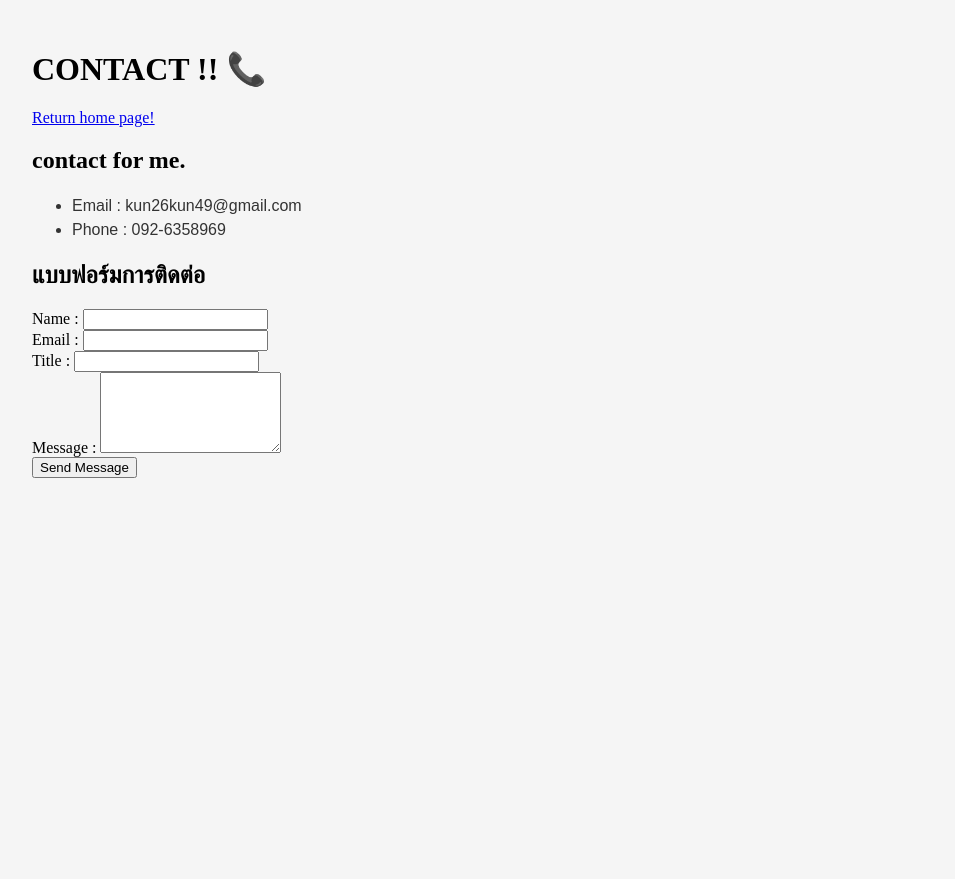
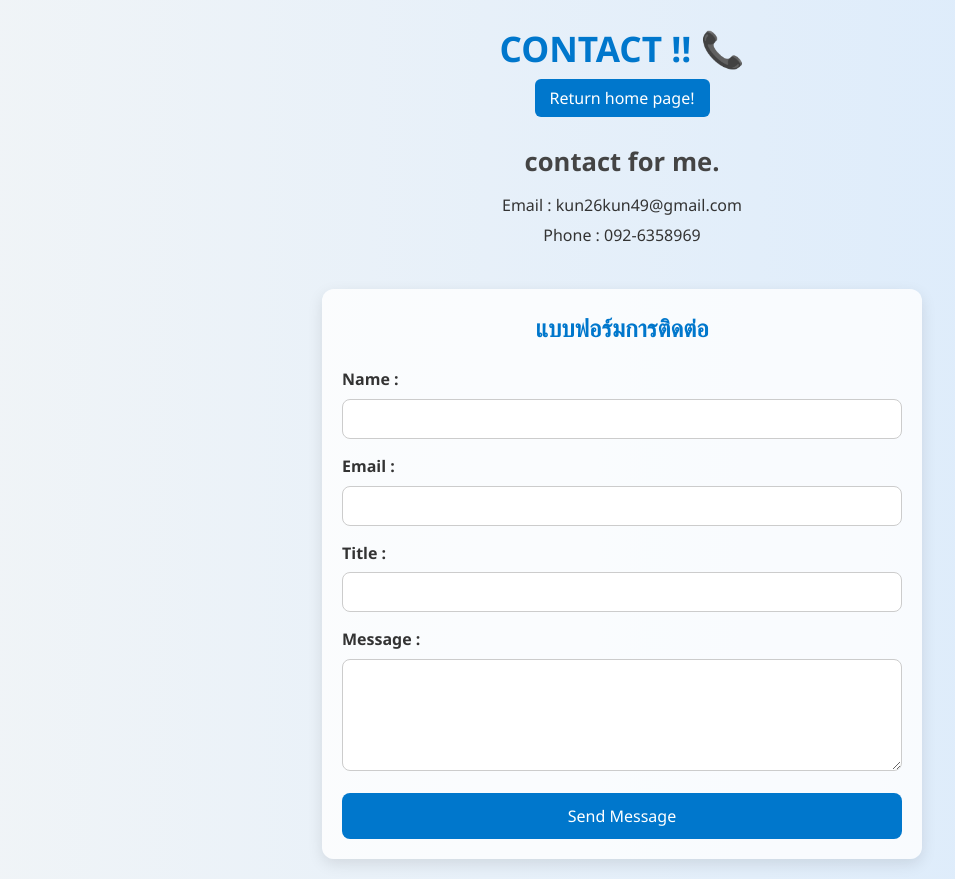
Before and after one commit to Moon-dev06/MyPage_V2, a plain HTML site: page contact.html in a window 1280 px wide. Shown: the whole page, without its empty margins (18-973 px from the left). Before the commit the page ends 800 px from the top, so only its background shows below. Drawn offline with Linux system fonts and the light colour scheme.

Commit message:
homework1
แก้ไข1

```diff
--- a/contact.html
+++ b/contact.html
@@ -4,7 +4,7 @@
     <meta charset="UTF-8">
     <meta name="viewport" content="width=device-width, initial-scale=1.0">
     <title>ติดต่อเรา</title>
-    <link rel="stylesheet" href="css/styles.css">
+    <link rel="stylesheet" href="css/con_styles.css">
 </head>
 <body>
     <header>
--- /dev/null
+++ b/css/con_styles.css
@@ -0,0 +1,117 @@
+/* รีเซ็ตเบื้องต้น */
+* {
+    margin: 0;
+    padding: 0;
+    box-sizing: border-box;
+    font-family: "Segoe UI", Tahoma, sans-serif;
+}
+
+body {
+    background: linear-gradient(to right, #f0f4f7, #d9eafc);
+    color: #333;
+    line-height: 1.6;
+    padding: 20px;
+}
+
+/* ส่วนหัว */
+header {
+    text-align: center;
+    margin-bottom: 30px;
+}
+
+header h1 {
+    font-size: 2.2rem;
+    color: #0077cc;
+    margin-bottom: 10px;
+}
+
+nav a {
+    text-decoration: none;
+    background: #0077cc;
+    color: white;
+    padding: 8px 15px;
+    border-radius: 6px;
+    transition: 0.3s;
+}
+
+nav a:hover {
+    background: #005fa3;
+}
+
+/* Contact Info */
+#contact-info {
+    text-align: center;
+    margin-bottom: 40px;
+}
+
+#contact-info h2 {
+    font-size: 1.6rem;
+    margin-bottom: 10px;
+    color: #444;
+}
+
+.contact {
+    list-style: none;
+    font-size: 1rem;
+}
+
+.contact li {
+    margin: 5px 0;
+}
+
+/* Contact Form */
+#contact-form-section {
+    max-width: 600px;
+    margin: auto;
+    background: #ffffffcc;
+    padding: 20px;
+    border-radius: 12px;
+    box-shadow: 0 5px 15px rgba(0,0,0,0.1);
+}
+
+#contact-form-section h2 {
+    text-align: center;
+    margin-bottom: 20px;
+    color: #0077cc;
+}
+
+.contact-form div {
+    margin-bottom: 15px;
+}
+
+label {
+    display: block;
+    margin-bottom: 6px;
+    font-weight: bold;
+    color: #333;
+}
+
+input, textarea {
+    width: 100%;
+    padding: 10px;
+    border: 1.5px solid #ccc;
+    border-radius: 8px;
+    transition: border-color 0.3s, box-shadow 0.3s;
+}
+
+input:focus, textarea:focus {
+    border-color: #0077cc;
+    box-shadow: 0 0 5px rgba(0, 119, 204, 0.3);
+    outline: none;
+}
+
+button {
+    width: 100%;
+    padding: 12px;
+    border: none;
+    border-radius: 8px;
+    background: #0077cc;
+    color: white;
+    font-size: 1rem;
+    cursor: pointer;
+    transition: background 0.3s;
+}
+
+button:hover {
+    background: #005fa3;
+}
--- a/css/styles.css
+++ b/css/styles.css
@@ -1,52 +1,37 @@
 /* กำหนดรูปแบบหลักของตาราง */
 .table {
-    /* จัดขอบเขตของตารางให้ดูเรียบร้อย */
-    border-collapse: collapse;
-    /* เพิ่มขอบมนเล็กน้อยรอบตาราง */
-    border-radius: 8px;
-    /* ซ่อนขอบมนที่เกินออกมา */
-    overflow: hidden;
-    /* กำหนดฟอนต์ให้ดูทันสมัย */
-    font-family: Arial, sans-serif;
-    /* เงาเบาๆ ให้ตารางดูมีมิติ */
-    box-shadow: 0 4px 12px rgba(0, 0, 0, 0.1);
+    border-collapse: collapse; /* จัดขอบเขตของตารางให้ดูเรียบร้อย */
+    border-radius: 8px; /* เพิ่มขอบมนเล็กน้อยรอบตาราง */
+    overflow: hidden; /* ซ่อนขอบมนที่เกินออกมา */
+    font-family: Arial, sans-serif; /* กำหนดฟอนต์ให้ดูทันสมัย */
+    box-shadow: 0 4px 12px rgba(0, 0, 0, 0.1); /* เงาเบาๆ ให้ตารางดูมีมิติ */
     margin: auto;
 }
 
 /* กำหนดรูปแบบของหัวตาราง (<thead>) */
 thead {
-    /* ใช้สีพื้นหลังที่โดดเด่น */
     background-color: #3f51b5; /* สีน้ำเงินเข้ม */
-    /* กำหนดสีตัวอักษรเป็นสีขาว */
-    color: rgb(221, 221, 221);
+    color: rgb(221, 221, 221); /* กำหนดสีตัวอักษรเป็นสีขาว */
 }
 
 /* กำหนดรูปแบบของเซลล์หัวตาราง (<th>) */
 th {
-    /* เพิ่มช่องว่างภายในเซลล์ */
-    padding: 12px 15px;
-    /* จัดข้อความให้อยู่ตรงกลาง */
-    text-align: left;
-    /* ทำให้เป็นตัวพิมพ์ใหญ่ */
-    text-transform: uppercase;
-    /* ปรับขนาดตัวอักษร */
-    font-size: 14px;
+    padding: 12px 15px; /* เพิ่มช่องว่างภายในเซลล์ */
+    text-align: left; /* จัดข้อความให้อยู่ตรงกลาง */
+    text-transform: uppercase; /* ทำให้เป็นตัวพิมพ์ใหญ่ */
+    font-size: 14px; /* ปรับขนาดตัวอักษร */
 }
 
 /* กำหนดรูปแบบของเซลล์ข้อมูล (<td>) */
 td {
-    /* เพิ่มช่องว่างภายในเซลล์ */
-    padding: 12px 15px;
-    /* เพิ่มเส้นแบ่งบางๆ ระหว่างแถว */
-    border-bottom: 1px solid #ddd;
+    padding: 12px 15px;/* เพิ่มช่องว่างภายในเซลล์ */
+    border-bottom: 1px solid #ddd; /* เพิ่มเส้นแบ่งบางๆ ระหว่างแถว */
 }
 
 /* กำหนดรูปแบบเมื่อนำเมาส์ไปชี้ที่แถว (Hover effect) */
 .tr:hover {
-    /* เมื่อชี้จะเปลี่ยนสีพื้นหลังให้ดูโดดเด่น */
-    background-color: #ffffff;
-    /* ทำให้การเปลี่ยนสีดูนุ่มนวลขึ้น */
-    transition: background-color 0.3s ease;
+    background-color: #ffffff; /* เมื่อชี้จะเปลี่ยนสีพื้นหลังให้ดูโดดเด่น */
+    transition: background-color 0.3s ease; /* เพิ่มการเปลี่ยนสีอย่างนุ่มนวล */
 }
 
 /* กำหนดรูปแบบแถวสลับสี (Stripe effect) เพื่อให้อ่านง่ายขึ้น */
@@ -58,6 +43,8 @@ tbody tr:nth-child(even) {
 tbody tr:last-child td {
     border-bottom: none;
 }
+
+
 p {
     text-align: justify;
     font-family: 'Arial', sans-serif;
```
Also changed, not shown: index.html (+4 -4 lines).
